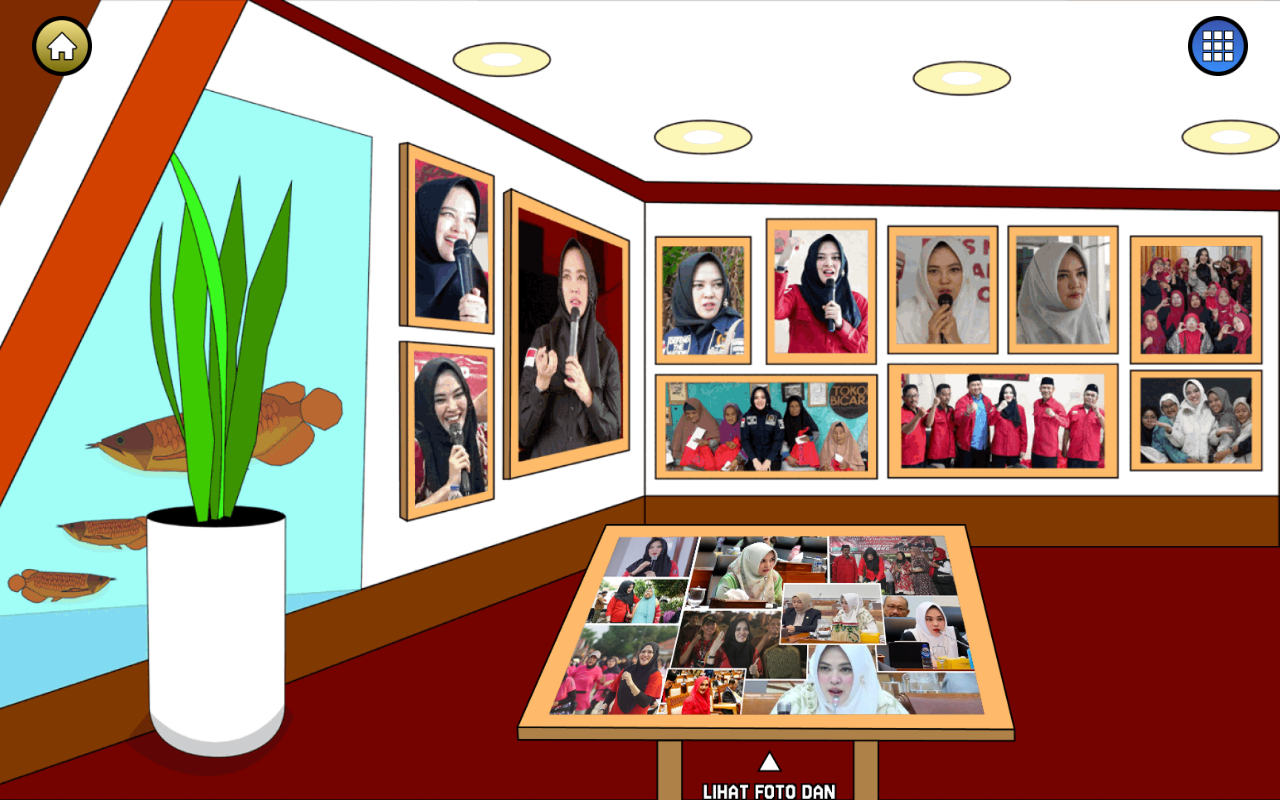
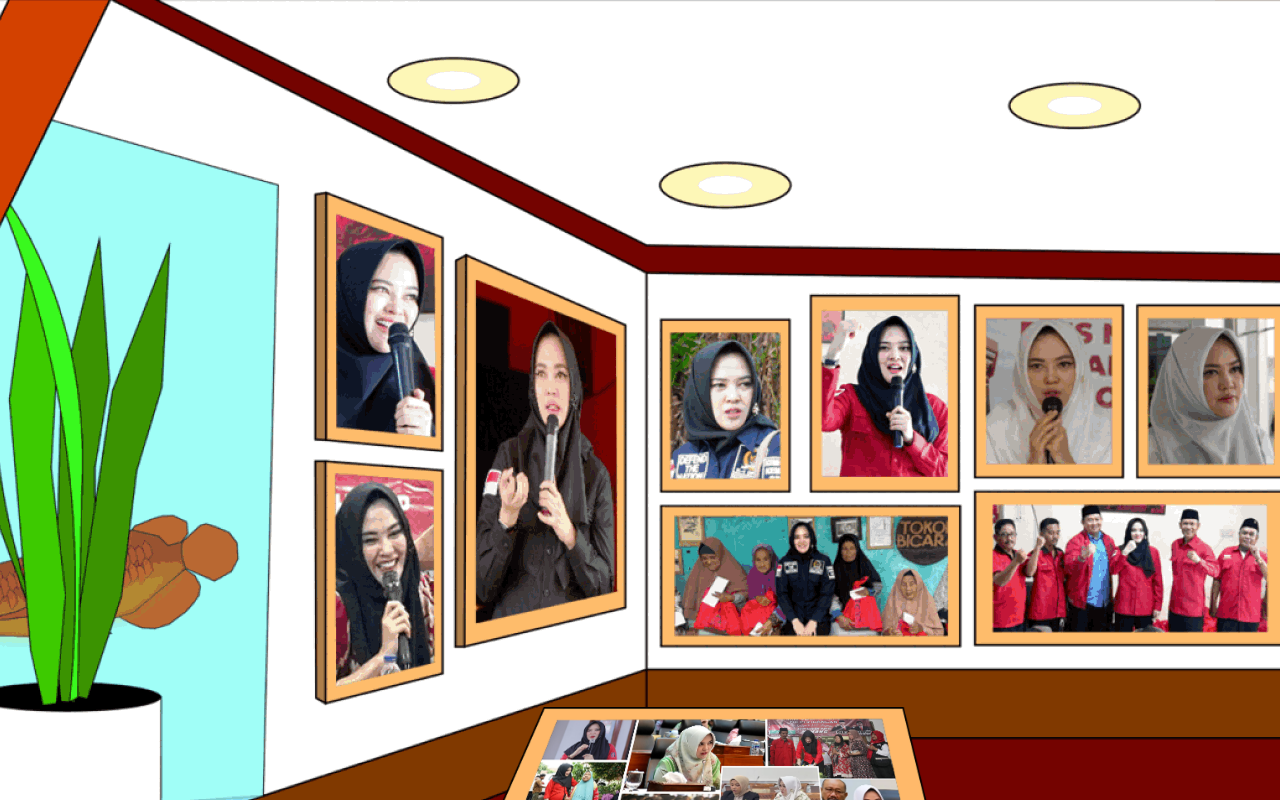
Before and after one commit to adityajakap/saj2, a Next.js app: page /galeri in a window 1280 px wide. Built offline with nearby package versions, Linux system fonts and the light colour scheme.

Commit message:
fix dapil layout

```diff
--- a/app/dapil/page.tsx
+++ b/app/dapil/page.tsx
@@ -485,19 +485,19 @@ const Page = () => {
                 />
               </div>
 
-              <div
-                className="absolute left-0 top-[11.9%] cursor-pointer"
+                <div
+                className="absolute left-0 top-[10.9%] cursor-pointer opacity-0"
                 onClick={() => setshowSerang(true)}
-              >
+                >
                 <Image
                   src="/images/dapil/serang.png"
-                  alt="Kemenhan"
+                  alt="Serang"
                   width={170}
                   height={210}
                   className="hover-outline"
                   priority
                 />
-              </div>
+                </div>
 
               <div
                 className="absolute left-[70.3%] top-[20.5%] cursor-pointer"
--- a/app/galeri/page.tsx
+++ b/app/galeri/page.tsx
@@ -11,24 +11,7 @@ const Page = () => {
   const [showProfil, setshowProfil] = useState(false);
   const [loading, setLoading] = useState(true);
   const [hasMounted, setHasMounted] = useState(false);
-
-  useEffect(() => {
-    const updateScale = () => {
-      const screenWidth = window.innerWidth;
-      const scale = screenWidth / 1920; // Dihitung sesuai lebar layar
-      const container = document.getElementById("scaled-container");
-
-      if (container) {
-        // Hanya melakukan scale pada transformasi
-        container.style.transform = `translateX(-50%) scale(${scale})`;
-      }
-    };
-    updateScale();
-    window.addEventListener("resize", updateScale);
-    return () => window.removeEventListener("resize", updateScale);
-  }, []);
-
-  // Set hasMounted true setelah komponen dimount
+ // Set hasMounted true setelah komponen dimount
   useEffect(() => {
     setHasMounted(true);
   }, []);
@@ -67,17 +50,13 @@ const Page = () => {
       <div className="relative h-screen w-screen overflow-hidden">
         {/* Container with fixed dimensions that holds both background and buildings */}
         <div
-          id="scaled-container"
           className="absolute"
           style={{
-            position: isMobile ? "absolute" : "fixed", // Untuk mobile: absolute, desktop: fixed
-            width: "100%", // Untuk mobile dan desktop: 100% lebar
-            height: "100%", // Untuk mobile dan desktop: 100% tinggi
-            left: isMobile ? "0" : "50%", // Untuk mobile: posisikan dari kiri layar, desktop: posisikan di tengah
-            top: "0", // Untuk mobile dan desktop: mulai dari atas layar
-            transform: isMobile ? "none" : "translateX(-50%)", // Mobile: tanpa transformasi, desktop: terpusat
-            transformOrigin: "top center", // Agar konten tetap terpusat di desktop
-            marginLeft: isMobile ? "0" : "auto", // Mobile: tanpa margin, desktop: margin auto untuk terpusat
+            width: isMobile ? "100%" : "1920px",
+            height: isMobile ? "100%" : "1080px",
+            left: "50%",
+            transform: "translateX(-50%)",
+            top: "0",
           }}
         >
           {" "}
--- a/app/loading.tsx
+++ b/app/loading.tsx
@@ -1,4 +1,4 @@
-// app/loading.tsx
+                                                                                                                                     // app/loading.tsx
 export default function Loading() {
     return (
       <div className="flex items-center justify-center min-h-screen bg-white">
```
